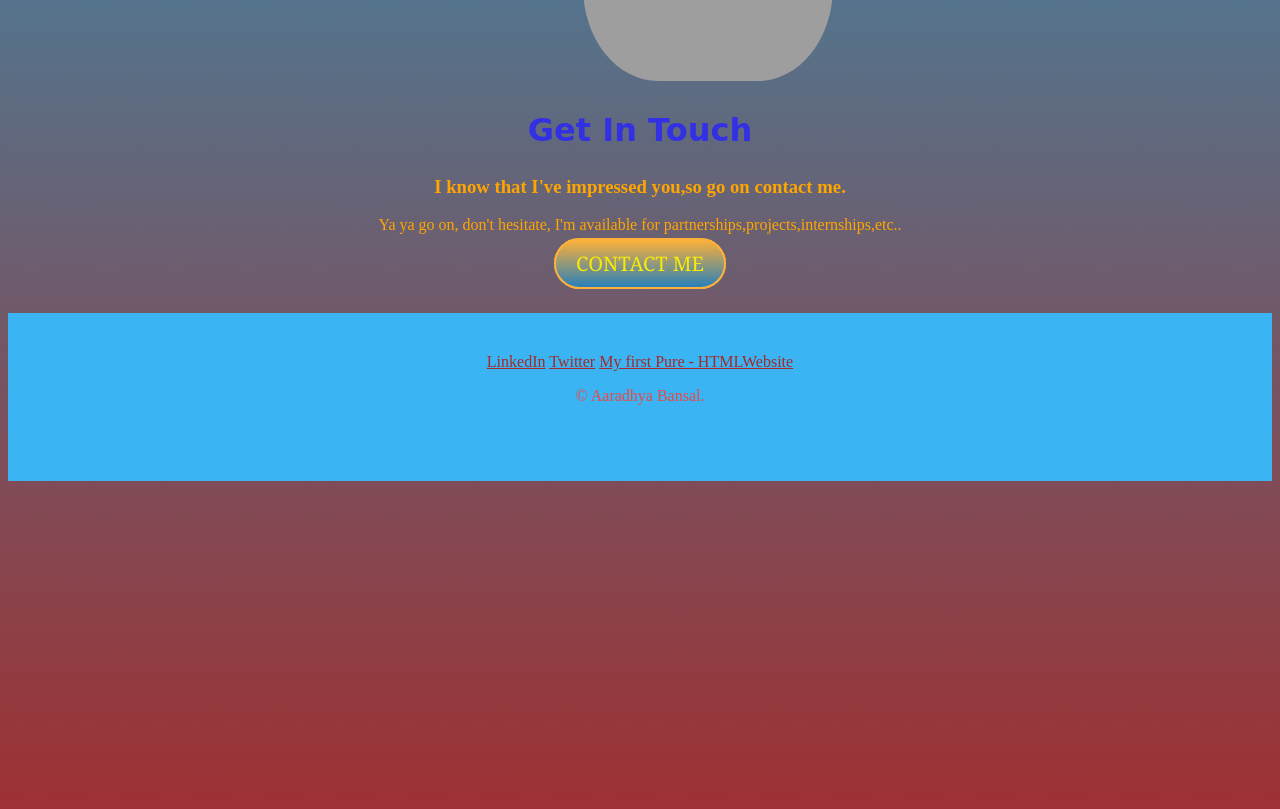
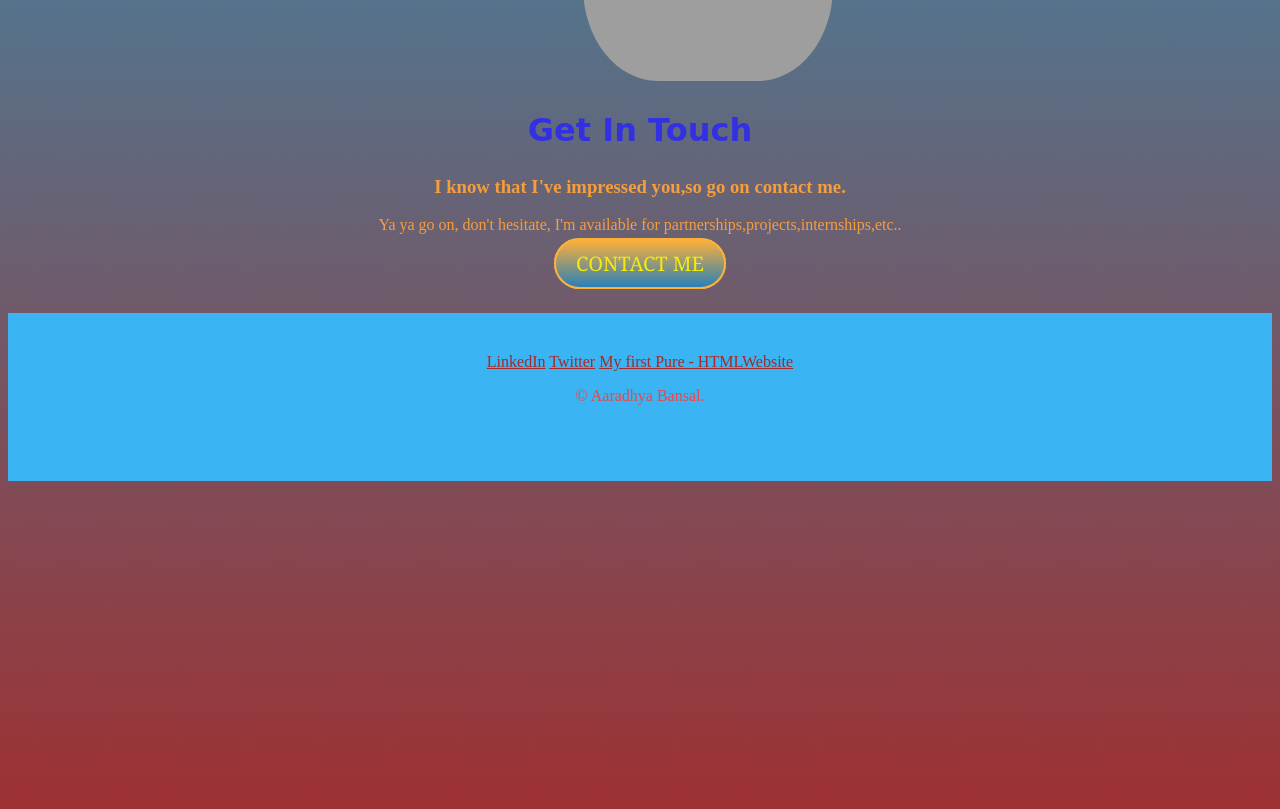
Before and after one commit to aaradhyabansal/CV3, a plain HTML site: page index.html in a window 1280 px wide. Shown: the part 2485-3294 px from the top of the page. Drawn offline with Linux system fonts and the light colour scheme; grey boxes are pictures that could not be loaded; a web font is replaced by a local one.

Commit message:
Update styles.css

```diff
--- a/css/styles.css
+++ b/css/styles.css
@@ -127,7 +127,7 @@ height:286.32px
   display: inline-block;
   position: relative;
   bottom:400px;
-  color:orange;
+  color:#f69d3c;
 }
 .bottom-container{
   display: inline-block;
```
